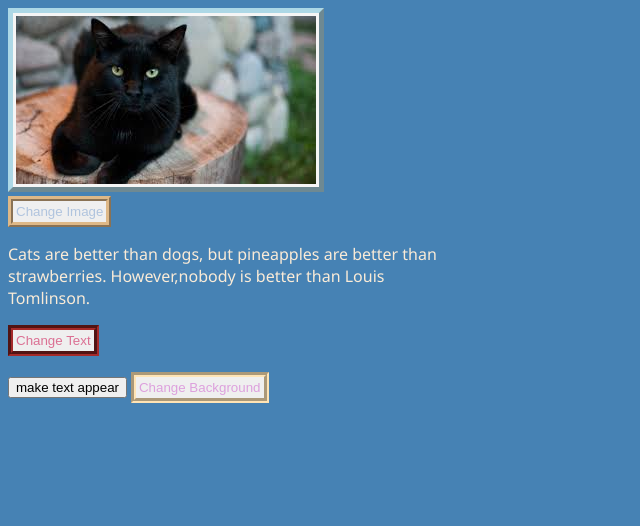
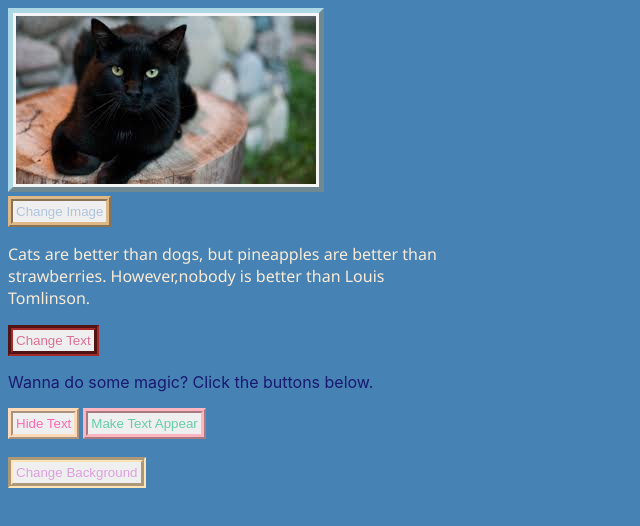
Before and after one commit to Emily-Jette/Unit5-04, a plain HTML site: page index.html in a window 1280 px wide. Both pictures are taken after a click on the button "Change Background". Shown: the whole page, without its empty margins (0-640 px from the left). Drawn offline with Linux system fonts and the light colour scheme.

Commit message:
finished all buttons

```diff
--- a/index.html
+++ b/index.html
@@ -7,14 +7,16 @@
     <link href="style.css" rel="stylesheet" type="text/css" />
   </head>
   <body id="main-page">
-    <img src="./images/blackcat.jpeg" id="picture" alt="a small black cat resting on a log"/>
+    <img src="./images/blackcat.jpeg" id="picture" alt="a small black cat resting on a log" />
     <br>
     <button id="button1">Change Image</button>
     <p id="text">Cats are better than dogs, but pineapples are better than strawberries. However,nobody is better than Louis Tomlinson.</p>
     <button id="button2">Change Text</button>
-    <p></p>
-    <button id="button3">make text appear</button>
-    <button id="button4">Change Background</button>
+    <p id="text2">Wanna do some magic? Click the buttons below.</p>
+    <button id="button3">Hide Text</button>
+    <button id="button4">Make Text Appear</button>
+    <br><br>
+    <button id="button5">Change Background</button>
     <script src="script.js"></script>
   </body>
 </html>
--- a/script.js
+++ b/script.js
@@ -1,11 +1,11 @@
-//this code will change which image is displayed
+// this code will change which image is displayed
 document.getElementById('button1').addEventListener('click', imageChange)
 
 function imageChange () {
   document.getElementById('picture').src = "./images/whitecat.jpeg"
 }
 
-//this code will change the text that is displayed
+// this code will change the text that is displayed
 document.getElementById('button2').addEventListener('click', textChange)
 
 function textChange () {
@@ -14,16 +14,23 @@ function textChange () {
   document.getElementById('text').style.fontFamily = 'fantasy'
 }
 
-//this code will make text appear using the display tag
-document.getElementById('button3').addEventListener('click', textAppear)
+// this code will make text hide using the display tag
+document.getElementById('button3').addEventListener('click', textHide)
+
+function textHide () {
+  document.getElementById('text2').style.display = "none"
+}
+
+// this code will make text hide using the display tag
+document.getElementById('button4').addEventListener('click', textAppear)
 
 function textAppear () {
-
+  document.getElementById('text2').style.display = "block"
 }
 
-//this code will change the background color
-document.getElementById('button4').addEventListener('click', colorChange)
+// this code will change the background color
+document.getElementById('button5').addEventListener('click', colorChange)
 
 function colorChange () {
-  document.getElementById('main-page').style.backgroundColor = 'steelblue'
+  document.body.style.backgroundColor = 'steelblue'
 }
--- a/style.css
+++ b/style.css
@@ -25,8 +25,24 @@
   padding: 3px;
   color: palevioletred;
 }
+#text2 {
+  font-family: -apple-system, BlinkMacSystemFont, 'Segoe UI', Roboto, Oxygen, Ubuntu, Cantarell, 'Open Sans', 'Helvetica Neue', sans-serif;
+  color: midnightblue;
+}
+
+#button3 {
+  border: 5px ridge peachpuff;
+  padding: 3px;
+  color: hotpink;
+}
 
 #button4 {
+  border: 5px ridge lightpink;
+  padding: 3px;
+  color: mediumaquamarine;
+}
+
+#button5 {
   border: 5px groove moccasin;
   padding: 3px;
   color: plum;
```
